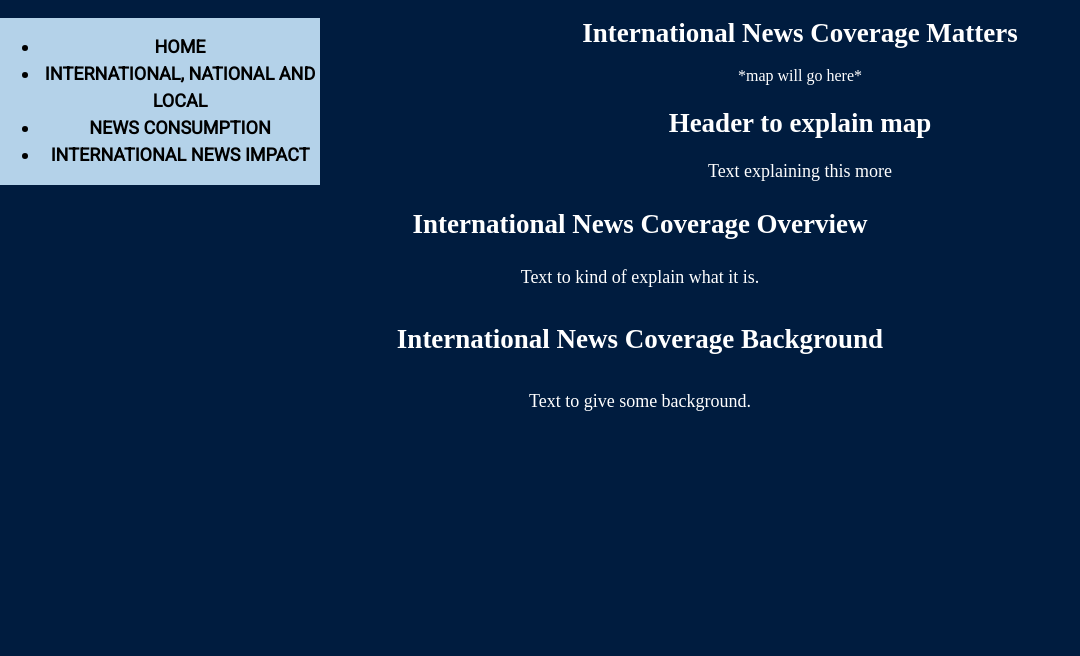
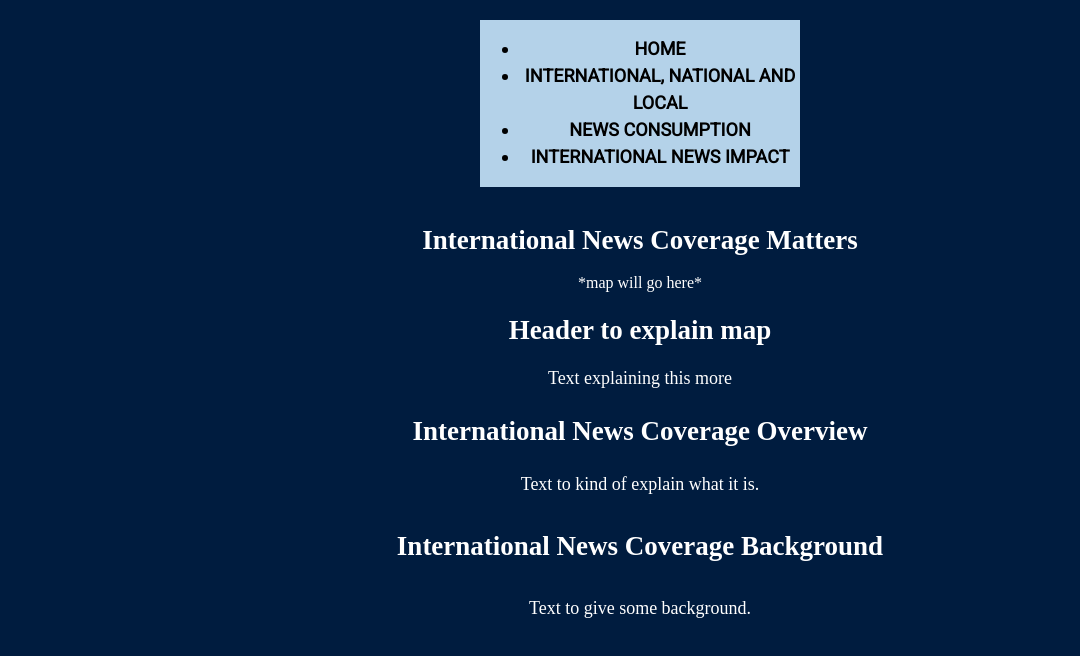
Before and after one commit to J4502-SS21/doheny-final-project, a plain HTML site: page index.html in a window 1280 px wide. Shown: the whole page, without its empty margins (0-1080 px from the left). Drawn offline with Linux system fonts and the light colour scheme; a web font is replaced by a local one.

Commit message:
Changed it back

```diff
--- a/style.css
+++ b/style.css
@@ -38,6 +38,6 @@ p {
 nav {
   list-style-type: none;
   width: 25%;
-  float: left;
-  margin: auto;
+  float: center;
+  margin: 20px auto;
 }
```
